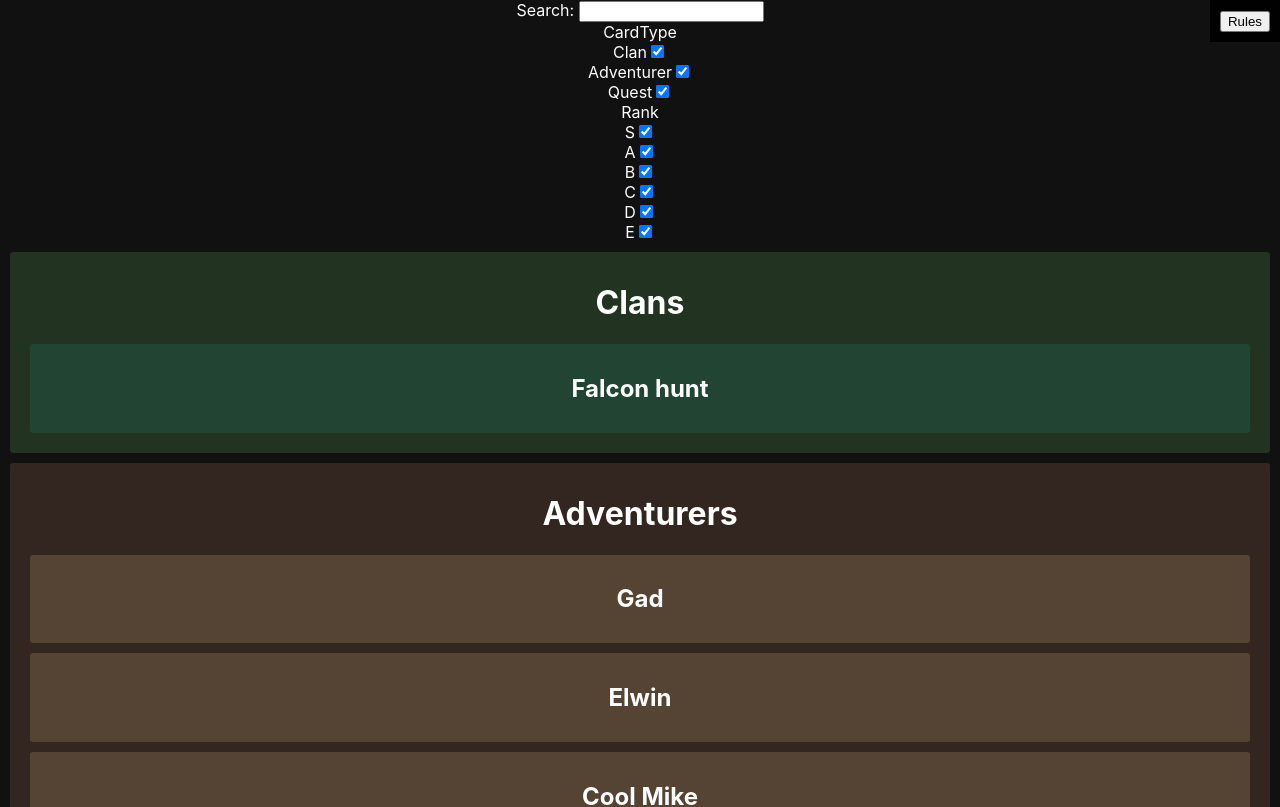
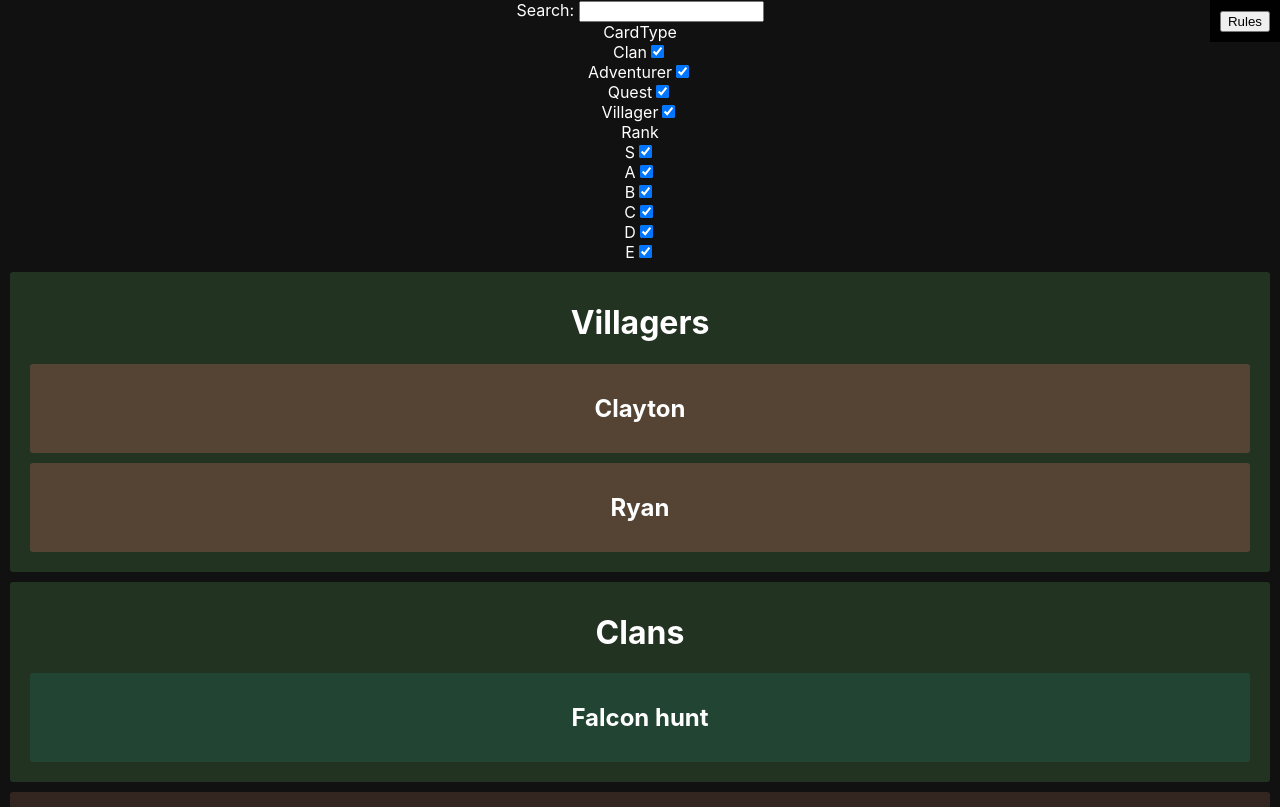
Before and after one commit to claytonweller/fantasy, a React (Create React App) app: page / in a window 1280 px wide. Shown: the top 807 px of the page. Built offline with nearby package versions, Linux system fonts and the light colour scheme.

Commit message:
Add Villager Cards

```diff
--- a/src/App.tsx
+++ b/src/App.tsx
@@ -14,6 +14,8 @@ import { useCardRankFilter } from './hooks/useCardRankFilter';
 import { makeSearchableText } from './components/SearchableText';
 import { getRules, rankMultipliers } from './data/getRules';
 import Rules from './components/Rules';
+import { getVillagers } from './data/getVillagers';
+import VillagerCard from './components/VillagerCard';
 // import { getVillagers } from './data/getVillagers';
 
 function App() {
@@ -56,10 +58,16 @@ function App() {
   />
   })
 
-  // const villagers = getVillagers()
-  // const allVillagers = villagers.map((a, i) =>{
-  //   return <div key={`villagers${i}`}>{JSON.stringify(a)}</div>
-  // })
+  const villagers = getVillagers()
+  const allVillagers = villagers.map((v, i) =>{
+    return <VillagerCard
+      key={`Vil${i}`}
+      villager={v}
+      search={{searchText, rankFilter}}
+      makeSearchable={makeSearchable}
+      rules={rules}
+    />
+  })
 
 
   return (
@@ -74,6 +82,14 @@ function App() {
           cardRankFilters={rankFilter}
           setCardRankFilters={setCardRankFilters}
         />
+
+        <CardGroup
+          cardTypeFilters={cardTypeFilters}
+          cardType={CardTypes.Villager}
+          color='#223322'
+        >
+          {allVillagers}
+        </CardGroup>
         <Rules rules={rules} rankMultipliers={rankMultipliers}/>
         <CardGroup
           cardTypeFilters={cardTypeFilters}
--- /dev/null
+++ b/src/components/VillagerCard.tsx
@@ -0,0 +1,32 @@
+import { IRules } from "../data/getRules";
+import { IAdventurer, IAdventurerQuest } from "../types/Adventurer";
+import { CardTypes } from "../types/Card";
+import { IMetricsWithMeta } from "../types/Quest";
+import { Ranks } from "../types/Ranks";
+import { ISearchParams } from "../types/SearchParams";
+import { IVillager } from "../types/Villager";
+import Card from "./Card";
+import MetricGrid from "./MetricGrid";
+
+export default function VillagerCard ({villager, search, rules, makeSearchable}: {
+  villager: IVillager,
+  search: ISearchParams,
+  rules: IRules,
+  makeSearchable: (text: string) => JSX.Element
+}){
+  const {name} = villager
+  return (
+    <Card
+      color='#554433'
+      search={search}
+      data={villager}
+      rank={Ranks.A}
+      name={name}
+      type={CardTypes.Villager}
+    >
+      <div>
+        <b>Note</b> : Nothing much
+      </div>
+    </Card>
+  )
+}
--- a/src/types/Card.ts
+++ b/src/types/Card.ts
@@ -1,5 +1,6 @@
 export enum CardTypes {
   Clan = 'Clan',
   Adventurer = 'Adventurer',
-  Quest = 'Quest'
+  Quest = 'Quest',
+  Villager = 'Villager'
 }
```
